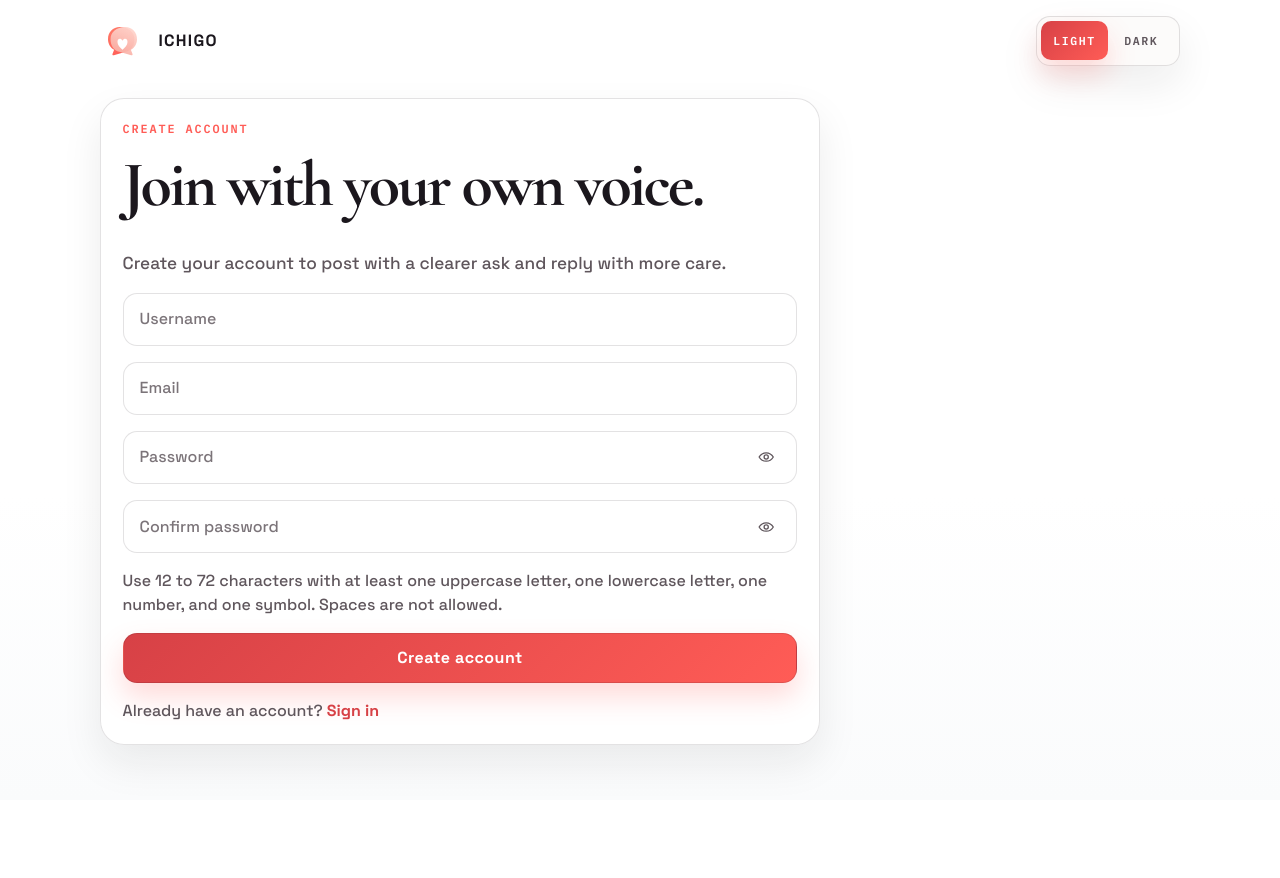
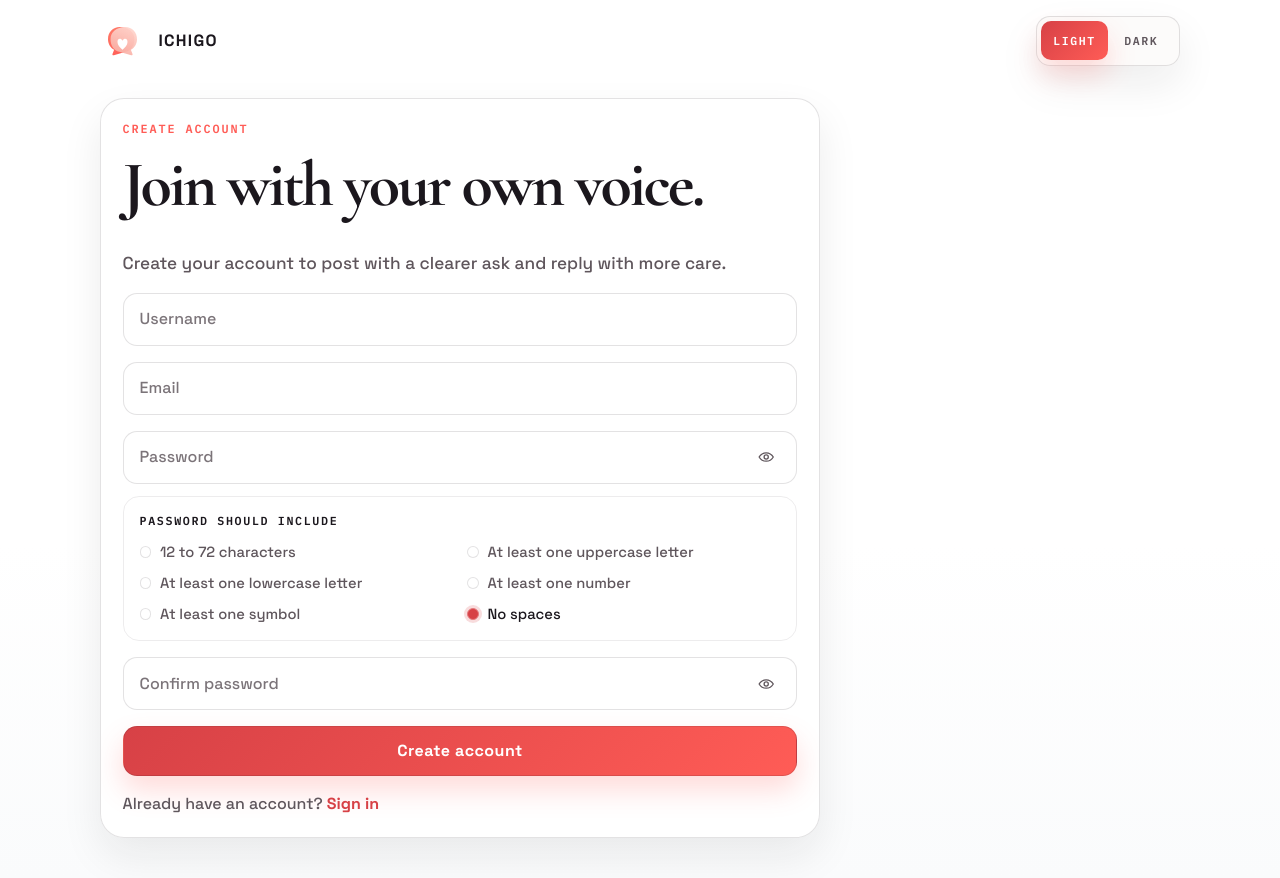
Before and after one commit to ambitious-dydx/Ichigo, a Next.js app: page /register in a window 1280 px wide. Before the commit the page ends 800 px from the top, so only its background shows below. Built offline with nearby package versions, Linux system fonts and the light colour scheme; no server answers.

Commit message:
Replace native auth validation tooltips with inline guidance

```diff
--- a/app/app/verify/page.tsx
+++ b/app/app/verify/page.tsx
@@ -97,7 +97,6 @@ export default async function VerifyGatePage({
               inputMode="numeric"
               maxLength={6}
               name="code"
-              pattern="[0-9]{6}"
               placeholder="6-digit verification code"
               required
               type="text"
--- a/app/register/page.tsx
+++ b/app/register/page.tsx
@@ -1,9 +1,7 @@
 import Link from "next/link";
 import { redirect } from "next/navigation";
 import {
-  PASSWORD_MIN_LENGTH,
-  PASSWORD_PATTERN,
-  PASSWORD_POLICY_FULL_HINT,
+  PASSWORD_MAX_LENGTH,
   PASSWORD_POLICY_SHORT_HINT,
 } from "../../src/password-policy";
 import { DismissibleStatusBanner } from "../../src/components/dismissible-status-banner";
@@ -94,23 +92,19 @@ export default async function RegisterPage({
             <input className="text-input" name="email" placeholder="Email" type="email" required />
             <PasswordField
               className="text-input"
-              minLength={PASSWORD_MIN_LENGTH}
+              maxLength={PASSWORD_MAX_LENGTH}
               name="password"
-              pattern={PASSWORD_PATTERN}
               placeholder="Password"
               required
-              title={PASSWORD_POLICY_FULL_HINT}
+              showPolicy
             />
             <PasswordField
               className="text-input"
-              minLength={PASSWORD_MIN_LENGTH}
+              maxLength={PASSWORD_MAX_LENGTH}
               name="confirmPassword"
-              pattern={PASSWORD_PATTERN}
               placeholder="Confirm password"
               required
-              title={PASSWORD_POLICY_FULL_HINT}
             />
-            <p className="support-copy">{PASSWORD_POLICY_FULL_HINT}</p>
             <SubmitButton className="button button-primary" pendingLabel="Creating account...">
               Create account
             </SubmitButton>
--- a/src/components/password-field.tsx
+++ b/src/components/password-field.tsx
@@ -2,6 +2,10 @@
 
 import type { InputHTMLAttributes } from "react";
 import { useState } from "react";
+import {
+  PASSWORD_MAX_LENGTH,
+  PASSWORD_MIN_LENGTH,
+} from "../password-policy";
 
 type PasswordFieldProps = Omit<
   InputHTMLAttributes<HTMLInputElement>,
@@ -9,21 +13,78 @@ type PasswordFieldProps = Omit<
 > & {
   revealLabel?: string;
   hideLabel?: string;
+  showPolicy?: boolean;
 };
+
+function getPasswordChecks(value: string) {
+  return [
+    {
+      id: "length",
+      label: `${PASSWORD_MIN_LENGTH} to ${PASSWORD_MAX_LENGTH} characters`,
+      met: value.length >= PASSWORD_MIN_LENGTH && value.length <= PASSWORD_MAX_LENGTH,
+    },
+    {
+      id: "upper",
+      label: "At least one uppercase letter",
+      met: /[A-Z]/.test(value),
+    },
+    {
+      id: "lower",
+      label: "At least one lowercase letter",
+      met: /[a-z]/.test(value),
+    },
+    {
+      id: "number",
+      label: "At least one number",
+      met: /\d/.test(value),
+    },
+    {
+      id: "symbol",
+      label: "At least one symbol",
+      met: /[^A-Za-z0-9\s]/.test(value),
+    },
+    {
+      id: "spaces",
+      label: "No spaces",
+      met: !/\s/.test(value),
+    },
+  ];
+}
 
 export function PasswordField({
   className = "text-input",
   revealLabel = "Show password",
   hideLabel = "Hide password",
+  showPolicy = false,
+  onChange,
+  value,
+  defaultValue,
   ...props
 }: PasswordFieldProps) {
   const [visible, setVisible] = useState(false);
+  const [draft, setDraft] = useState(typeof defaultValue === "string" ? defaultValue : "");
+  const currentValue = typeof value === "string" ? value : draft;
+  const passwordChecks = getPasswordChecks(currentValue);
+  const inputValueProps =
+    typeof value === "string"
+      ? { value }
+      : { defaultValue };
 
   return (
-    <div className="password-field">
+    <div className="password-field-stack">
+      <div className="password-field">
       <input
         {...props}
         className={`${className} password-field-input`.trim()}
+        {...inputValueProps}
+        maxLength={props.maxLength ?? PASSWORD_MAX_LENGTH}
+        onChange={(event) => {
+          if (typeof value !== "string") {
+            setDraft(event.currentTarget.value);
+          }
+
+          onChange?.(event);
+        }}
         type={visible ? "text" : "password"}
       />
       <button
@@ -44,6 +105,24 @@ export function PasswordField({
           ) : null}
         </svg>
       </button>
+      </div>
+
+      {showPolicy ? (
+        <div className="password-policy-card" aria-live="polite">
+          <p className="password-policy-title">Password should include</p>
+          <div className="password-policy-grid">
+            {passwordChecks.map((check) => (
+              <div
+                key={check.id}
+                className={`password-policy-row ${check.met ? "is-met" : ""}`}
+              >
+                <span className="password-policy-dot" aria-hidden="true" />
+                <span>{check.label}</span>
+              </div>
+            ))}
+          </div>
+        </div>
+      ) : null}
     </div>
   );
 }
--- a/src/styles.css
+++ b/src/styles.css
@@ -2031,6 +2031,11 @@ select.text-input:focus {
   position: relative;
 }
 
+.password-field-stack {
+  display: grid;
+  gap: 0.75rem;
+}
+
 .password-field-input {
   padding-right: 5.4rem;
 }
@@ -2064,6 +2069,65 @@ select.text-input:focus {
   stroke-linecap: round;
   stroke-linejoin: round;
   stroke-width: 1.7;
+}
+
+.password-policy-card {
+  padding: 0.95rem 1rem;
+  border: 1px solid var(--surface-border);
+  border-radius: 16px;
+  background:
+    linear-gradient(
+      180deg,
+      color-mix(in srgb, var(--surface-raised) 92%, transparent),
+      var(--surface-muted)
+    );
+}
+
+.password-policy-title {
+  margin: 0 0 0.7rem;
+  color: var(--ink-strong);
+  font-family: var(--label-font);
+  font-size: 0.73rem;
+  font-weight: 700;
+  letter-spacing: 0.14em;
+  text-transform: uppercase;
+}
+
+.password-policy-grid {
+  display: grid;
+  grid-template-columns: repeat(auto-fit, minmax(210px, 1fr));
+  gap: 0.55rem 0.9rem;
+}
+
+.password-policy-row {
+  display: flex;
+  align-items: center;
+  gap: 0.55rem;
+  color: var(--ink-soft);
+  font-size: 0.92rem;
+}
+
+.password-policy-row.is-met {
+  color: var(--ink-strong);
+}
+
+.password-policy-dot {
+  flex: 0 0 auto;
+  width: 0.72rem;
+  height: 0.72rem;
+  border-radius: 999px;
+  border: 1px solid var(--surface-border-strong);
+  background: var(--surface-input);
+  transition:
+    background 180ms ease,
+    border-color 180ms ease,
+    box-shadow 180ms ease;
+}
+
+.password-policy-row.is-met .password-policy-dot {
+  border-color: color-mix(in srgb, var(--accent-text) 70%, white);
+  background: var(--accent-text);
+  box-shadow: 0 0 0 3px color-mix(in srgb, var(--accent-text) 18%, transparent);
 }
 
 .radio-option {
```
Also changed, not shown: app/reset-password/page.tsx (+4 -10 lines), src/components/product-app.tsx (+4 -10 lines).
